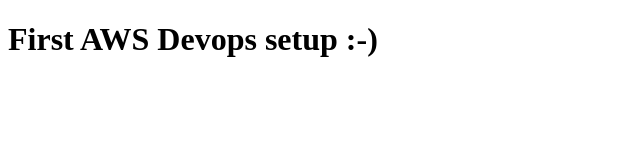
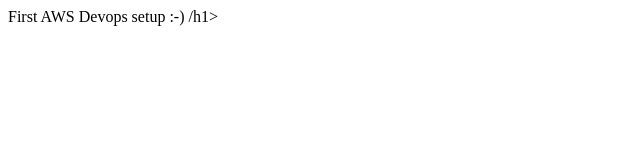
Before and after one commit to GitTestProject360/TestProject-, a plain HTML site: page index.html in a window 1280 px wide. Shown: the whole page, without its empty margins (0-640 px from the left). Drawn offline with Linux system fonts and the light colour scheme.

Commit message:
Html Tag Change
Html Tag Change

```diff
--- a/index.html
+++ b/index.html
@@ -1,6 +1,6 @@
 <!DOCTYPE html>
 <html>
-<body>
-<h1>First AWS Devops setup :-)</h1>
+<body
+<h1>First AWS Devops setup :-) /h1>
 </body>
 </html>
```
